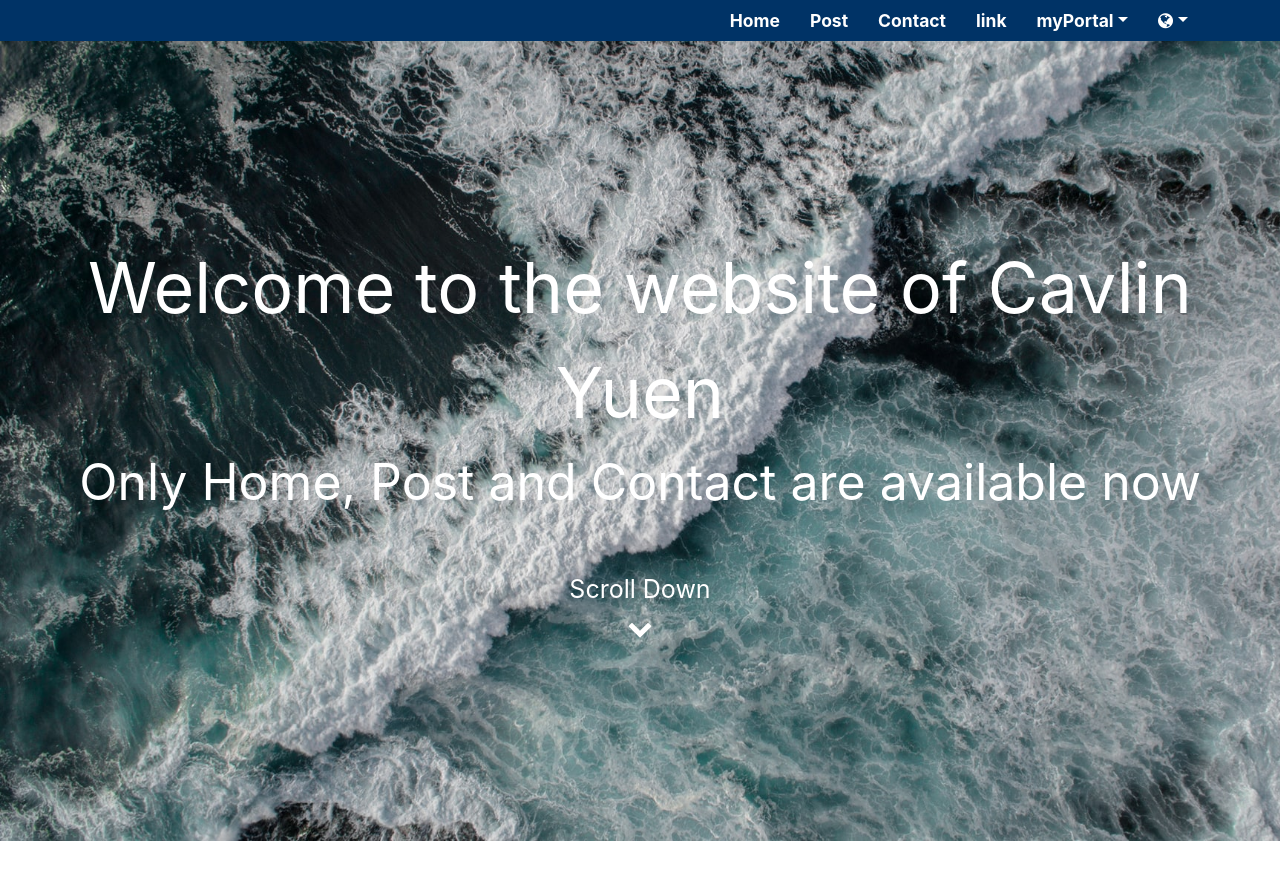
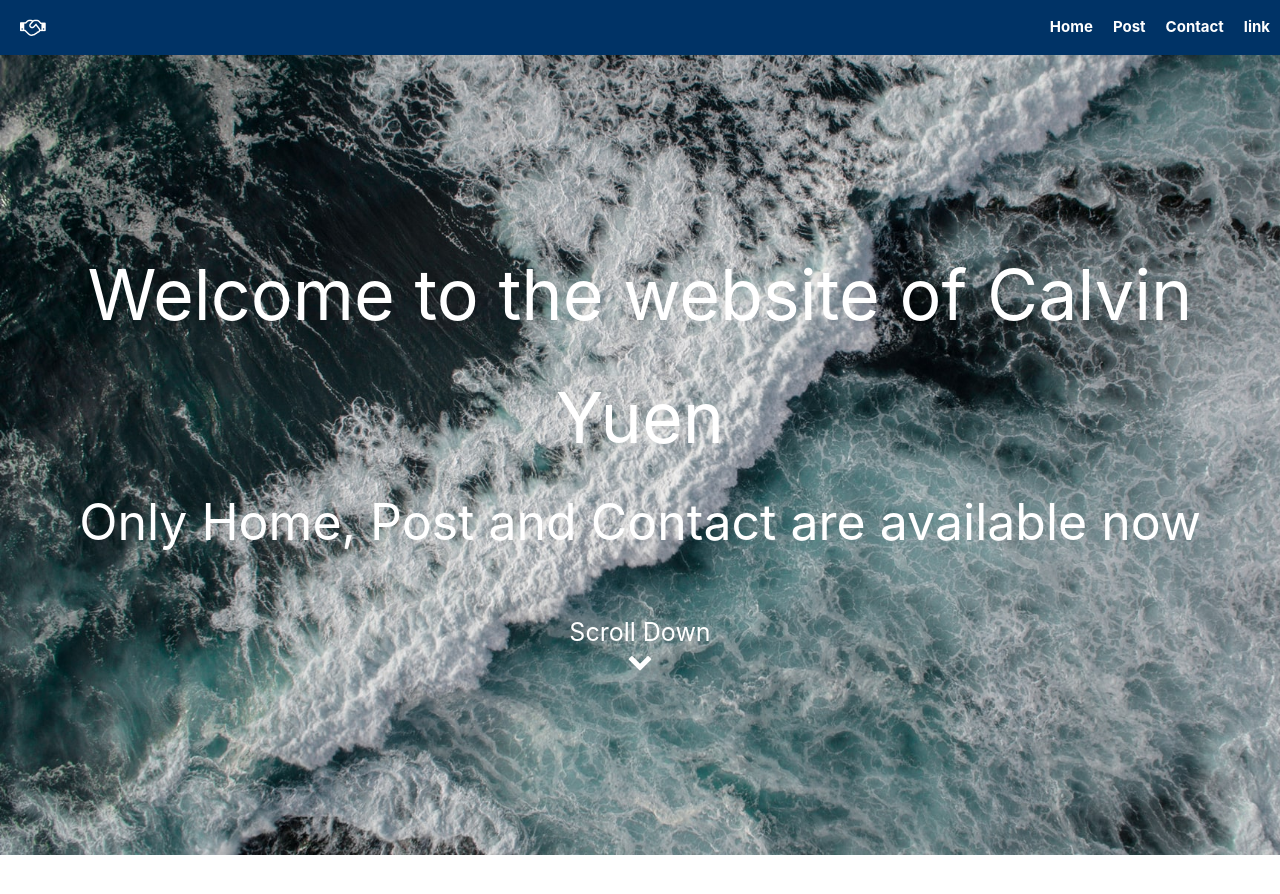
Before and after one commit to YuenSC/myDemo_frontend, a React (Create React App) app: page / in a window 1280 px wide. Shown: the top 894 px of the page. Built offline with nearby package versions, Linux system fonts and the light colour scheme.

Commit message:
Rewrite the navbar with own css

```diff
--- a/package.json
+++ b/package.json
@@ -13,6 +13,7 @@
     "font-awesome": "^4.7.0",
     "joi-browser": "^13.4.0",
     "lodash": "^4.17.21",
+    "normalize.css": "^8.0.1",
     "prop-types": "^15.7.2",
     "query-string": "^7.0.1",
     "react": "^17.0.2",
--- /dev/null
+++ b/src/components/common/navBody.jsx
@@ -0,0 +1,67 @@
+import React, { Component } from "react";
+import { Link } from "react-router-dom";
+
+class NavBody extends Component {
+  render() {
+    const { navBarItems, isExpand } = this.props;
+    return (
+      <div
+        className={"navbar__body" + (isExpand ? " navbar__body--expanded" : "")}
+      >
+        <ul className="navbar__list">
+          {navBarItems.map((navBarItem) => {
+            if (!navBarItem.dropDownItems) {
+              return this.renderLink(navBarItem);
+            }
+            return null;
+            // return this.renderDropDownList(navBarItem);
+          })}
+        </ul>
+      </div>
+    );
+  }
+
+  renderLink(navBarItem) {
+    return (
+      <li className="navbar__listItem" key={navBarItem.label}>
+        <Link className="navbar__link" to={navBarItem.link}>
+          {navBarItem.label}
+        </Link>
+      </li>
+    );
+  }
+
+  // renderDropDownList(navBarItem) {
+  //   return (
+  //     <li
+  //       className="nav-item dropdown m-1 mx-3"
+  //       key={navBarItem.label || navBarItem.icon}
+  //     >
+  //       <Link
+  //         className="nav-link dropdown-toggle"
+  //         id="navbarDropdown"
+  //         data-bs-toggle="dropdown"
+  //         to="/"
+  //       >
+  //         {navBarItem.label || (
+  //           <i
+  //             className={"fa " + navBarItem.icon + " nav-icon"}
+  //             aria-hidden="true"
+  //           />
+  //         )}
+  //       </Link>
+  //       <ul className="dropdown-menu" aria-labelledby="navbarDropdown">
+  //         {navBarItem.dropDownItems.map((dropDownItem) => (
+  //           <li key={dropDownItem.label}>
+  //             <Link className="dropdown-item text-white" to={dropDownItem.link}>
+  //               {dropDownItem.label}
+  //             </Link>
+  //           </li>
+  //         ))}
+  //       </ul>
+  //     </li>
+  //   );
+  // }
+}
+
+export default NavBody;
--- /dev/null
+++ b/src/components/common/navBrand.jsx
@@ -0,0 +1,14 @@
+import React from "react";
+import { Link } from "react-router-dom";
+
+const NavBrand = () => {
+  return (
+    <div className="navbar__brand">
+      <Link to="/">
+        <i className="fa fa-handshake-o" aria-hidden="true"></i>
+      </Link>
+    </div>
+  );
+};
+
+export default NavBrand;
--- /dev/null
+++ b/src/components/common/navToggler.jsx
@@ -0,0 +1,11 @@
+import React from "react";
+
+const NavToggler = ({ onClick }) => {
+  return (
+    <button onClick={onClick} className="navbar__toggler">
+      <i className="fa fa-bars"></i>
+    </button>
+  );
+};
+
+export default NavToggler;
--- a/src/components/home.jsx
+++ b/src/components/home.jsx
@@ -13,7 +13,7 @@ const Home = () => {
         imgAlt="Background image full of waves"
       >
         <Tagline
-          title="Welcome to the website of Cavlin Yuen"
+          title="Welcome to the website of Calvin Yuen"
           subtitle="Only Home, Post and Contact are available now"
         />
         <button onClick={scrollToHomeFirstItem} className="banner__button">
--- a/src/components/navBody.jsx
+++ /dev/null
@@ -1,67 +0,0 @@
-import React, { Component } from "react";
-import { Link } from "react-router-dom";
-
-class NavBody extends Component {
-  render() {
-    const { navBarItems } = this.props;
-    return (
-      <div
-        className="collapse navbar-collapse justify-content-end"
-        id="navbarCollapse"
-      >
-        <ul className="navbar-nav mb-2 mb-md-0">
-          {navBarItems.map((navBarItem) => {
-            if (!navBarItem.dropDownItems) {
-              return this.renderLink(navBarItem);
-            }
-            return this.renderDropDownList(navBarItem);
-          })}
-        </ul>
-      </div>
-    );
-  }
-
-  renderLink(navBarItem) {
-    return (
-      <li className="nav-item m-1 mx-3" key={navBarItem.label}>
-        <Link className="nav-link" to={navBarItem.link}>
-          {navBarItem.label}
-        </Link>
-      </li>
-    );
-  }
-
-  renderDropDownList(navBarItem) {
-    return (
-      <li
-        className="nav-item dropdown m-1 mx-3"
-        key={navBarItem.label || navBarItem.icon}
-      >
-        <Link
-          className="nav-link dropdown-toggle"
-          id="navbarDropdown"
-          data-bs-toggle="dropdown"
-          to="/"
-        >
-          {navBarItem.label || (
-            <i
-              className={"fa " + navBarItem.icon + " nav-icon"}
-              aria-hidden="true"
-            />
-          )}
-        </Link>
-        <ul className="dropdown-menu" aria-labelledby="navbarDropdown">
-          {navBarItem.dropDownItems.map((dropDownItem) => (
-            <li key={dropDownItem.label}>
-              <Link className="dropdown-item text-white" to={dropDownItem.link}>
-                {dropDownItem.label}
-              </Link>
-            </li>
-          ))}
-        </ul>
-      </li>
-    );
-  }
-}
-
-export default NavBody;
--- a/src/components/navbar.jsx
+++ b/src/components/navbar.jsx
@@ -1,7 +1,9 @@
 import React, { Component } from "react";
 
 import "../styles/navbar.css";
-import NavBody from "./navBody";
+import NavBody from "./common/navBody";
+import NavBrand from "./common/navBrand";
+import NavToggler from "./common/navToggler";
 
 class NavBar extends Component {
   state = {
@@ -26,34 +28,27 @@ class NavBar extends Component {
         ],
       },
     ],
+    isExpand: false,
+  };
+
+  handleToggle = (e) => {
+    this.setState({ isExpand: !this.state.isExpand });
   };
 
   render() {
+    console.log("this.state.isExpand", this.state.isExpand);
     return (
-      <nav className="navbar navbar-expand-md sticky-top fs-3">
-        <div className="container justify-content-end navbar__container">
-          {this.getNavButton()}
-          <NavBody navBarItems={this.state.navBarItems} />
+      <nav className="navbar">
+        <div className="navbar__header">
+          <NavBrand />
+          <NavToggler onClick={this.handleToggle} />
         </div>
+        <NavBody
+          isExpand={this.state.isExpand}
+          navBarItems={this.state.navBarItems}
+        />
       </nav>
     );
   }
-
-  getNavButton() {
-    return (
-      <button
-        className="navbar-toggler"
-        type="button"
-        data-bs-toggle="collapse"
-        data-bs-target="#navbarCollapse"
-        aria-controls="navbarCollapse"
-        aria-expanded="false"
-        aria-label="Toggle navigation"
-      >
-        <i className="fa fa-bars"></i>
-      </button>
-    );
-  }
 }
-
 export default NavBar;
--- a/src/index.css
+++ b/src/index.css
@@ -1,6 +1,13 @@
+@import url("styles/typograhpy.css");
+
+* {
+  box-sizing: border-box;
+}
+
 html {
   font-size: 10px;
 }
+
 body {
   margin: 0;
   font-family: -apple-system, BlinkMacSystemFont, "Segoe UI", "Roboto", "Oxygen",
--- a/src/index.js
+++ b/src/index.js
@@ -5,6 +5,7 @@ import App from "./App";
 import reportWebVitals from "./reportWebVitals";
 import { BrowserRouter } from "react-router-dom";
 import "font-awesome/css/font-awesome.css";
+import "normalize.css";
 import "./js/aos";
 
 ReactDOM.render(
--- a/src/styles/navbar.css
+++ b/src/styles/navbar.css
@@ -1,41 +1,91 @@
-/* Nav Bar */
 .navbar {
+  align-items: center;
+  background-color: hsl(210, 100%, 20%);
+  display: flex;
+  font-weight: bolder;
+  justify-content: space-between;
   padding: 0;
-  background-color: hsl(210, 100%, 20%);
-  font-weight: bolder;
+  position: -webkit-sticky;
+  position: sticky;
+  top: 0;
+  user-select: none;
+  z-index: 1;
 }
 
-.nav-link {
-  color: white !important;
+.navbar__header {
+  display: flex;
+  flex-direction: row;
+  justify-content: space-between;
+  align-content: center;
 }
 
-.nav-link:hover {
-  background-color: hsl(210, 100%, 10%);
+.navbar__toggler {
+  margin: 1rem;
+  display: none;
 }
 
-.navbar__container {
-  flex-direction: column;
-  align-items: flex-end !important;
+.navbar__brand {
+  font-size: 20px;
+  margin: 1rem 2rem;
 }
 
-.navbar-toggler {
-  align-self: flex-end;
+.navbar__brand i {
   color: white;
-  font-size: 5rem;
-  outline: none;
-  box-shadow: none;
 }
 
-@media screen and (max-width: 768px) {
-  .navbar-collapse {
+.navbar__list {
+  margin: 0;
+  padding: 0;
+}
+
+.navbar__listItem {
+  display: inline-block;
+  font-size: 1.5rem;
+  list-style: none;
+  margin: 0 1rem;
+}
+
+.navbar__listItem .navbar__link {
+  color: white;
+  text-decoration: none;
+}
+
+@media screen and (max-width: 1024px) {
+  .navbar {
+    flex-direction: column;
+  }
+
+  .navbar__header {
+    width: 100%;
+  }
+
+  .navbar__toggler {
+    display: inline-block;
+  }
+
+  .navbar__body {
     align-self: flex-start;
+    margin: 0 2rem;
+    overflow: hidden;
+    text-align: left;
+  }
+
+  .navbar__body--expanded .navbar__list {
+    max-height: 100%;
+    opacity: 1;
+  }
+
+  .navbar__list {
+    display: flex;
+    flex-direction: column;
+    max-height: 0;
+    opacity: 0;
+    overflow: hidden;
+    transition: all 0.3s;
+  }
+
+  .navbar__listItem {
+    margin-left: 0;
+    margin-bottom: 0.5rem;
   }
 }
-/* dropdown-menu */
-.dropdown-menu {
-  background-color: hsl(210, 100%, 20%);
-}
-
-.dropdown-item:hover {
-  background-color: hsl(210, 100%, 10%);
-}
--- /dev/null
+++ b/src/styles/typograhpy.css
@@ -0,0 +1,54 @@
+@import url("https://fonts.googleapis.com/css?family=Roboto:400");
+
+html {
+  font-size: 62.5%;
+} /*10px*/
+
+body {
+  background: white;
+  font-family: "Roboto", sans-serif;
+  font-weight: 400;
+  line-height: 1.75;
+  color: #000000;
+}
+
+p {
+  margin-bottom: 1rem;
+}
+
+h1,
+h2,
+h3,
+h4,
+h5 {
+  margin: 3rem 0 1.38rem;
+  font-family: "Roboto", sans-serif;
+  font-weight: 400;
+  line-height: 1.3;
+}
+
+h1 {
+  margin-top: 0;
+  font-size: 7.594rem;
+}
+
+h2 {
+  font-size: 5.063rem;
+}
+
+h3 {
+  font-size: 3.375rem;
+}
+
+h4 {
+  font-size: 2.25rem;
+}
+
+h5 {
+  font-size: 1.5rem;
+}
+
+small,
+.text_small {
+  font-size: 0.667rem;
+}
```
Also changed, not shown: 1 other file (tests, documents, lock files or other folders).
